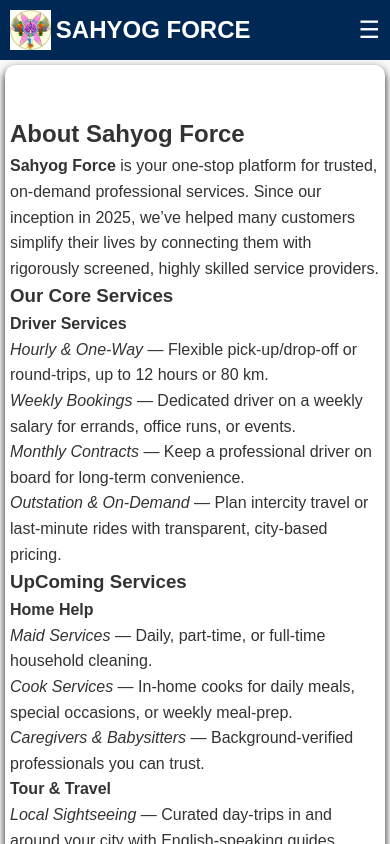
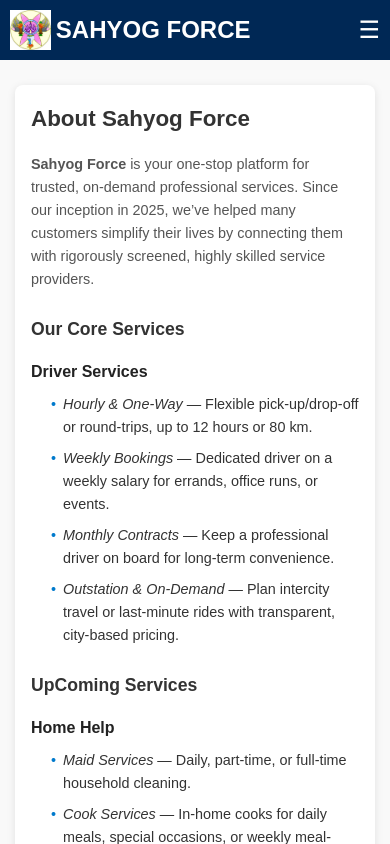
Before and after one commit to ayushmishra25/Tours-and-Travels, a React (Vite) app in the folder Frontend/: page /about in a window 390 px wide. Shown: the top 844 px of the page. Built offline with nearby package versions, Linux system fonts and the light colour scheme.

Commit message:
about css added

```diff
--- a/Frontend/src/App.css
+++ b/Frontend/src/App.css
@@ -2505,3 +2505,119 @@ fieldset.account-details legend {
     padding: 1.5rem;
   }
 }
+
+/* About.css */
+
+.wrapper {
+  max-width: 1200px;
+  margin: 0 auto;
+  padding: 40px 20px;
+}
+
+.page-content {
+  background: #ffffff;
+  border-radius: 8px;
+  box-shadow: 0 2px 8px rgba(0,0,0,0.1);
+  padding: 40px;
+}
+
+.about h2,
+.about h3 {
+  color: #333333;
+  margin-bottom: 16px;
+  font-weight: 600;
+}
+
+.about p {
+  color: #555555;
+  line-height: 1.6;
+  margin-bottom: 24px;
+}
+
+.about ul {
+  list-style: none;
+  margin: 0 0 24px 0;
+  padding: 0;
+}
+
+.about ul > li {
+  margin-bottom: 16px;
+}
+
+.about ul > li > strong {
+  display: block;
+  color: #222222;
+  margin-bottom: 8px;
+  font-size: 1.1rem;
+}
+
+.about ul ul {
+  padding-left: 20px;
+  margin-top: 8px;
+}
+
+.about ul ul li {
+  margin-bottom: 8px;
+  position: relative;
+  padding-left: 12px;
+}
+
+.about ul ul li:before {
+  content: "•";
+  position: absolute;
+  left: 0;
+  color: #007ACC;
+}
+
+.price-note {
+  margin-top: 32px;
+  font-size: 0.9rem;
+  color: #777777;
+}
+
+/* Responsive adjustments */
+@media (max-width: 768px) {
+  .wrapper {
+    padding: 20px 10px;
+  }
+
+  .page-content {
+    padding: 20px;
+  }
+
+  .about h2 {
+    font-size: 1.6rem;
+  }
+
+  .about h3 {
+    font-size: 1.3rem;
+  }
+
+  .about p,
+  .about ul ul li {
+    font-size: 0.95rem;
+  }
+
+  .about ul > li > strong {
+    font-size: 1rem;
+  }
+}
+
+@media (max-width: 480px) {
+  .page-content {
+    padding: 16px;
+  }
+
+  .about h2 {
+    font-size: 1.4rem;
+  }
+
+  .about h3 {
+    font-size: 1.1rem;
+  }
+
+  .about p,
+  .about ul ul li {
+    font-size: 0.9rem;
+  }
+}
--- a/Frontend/src/pages/About.jsx
+++ b/Frontend/src/pages/About.jsx
@@ -29,16 +29,6 @@ function About() {
               <ul>
                 <li><em>Maid Services</em> — Daily, part-time, or full-time household cleaning.</li>
                 <li><em>Cook Services</em> — In-home cooks for daily meals, special occasions, or weekly meal-prep.</li>
-                <li><em>Caregivers & Babysitters</em> — Background-verified professionals you can trust.</li>
-              </ul>
-            </li>
-
-            <li>
-              <strong>Tour & Travel</strong>
-              <ul>
-                <li><em>Local Sightseeing</em> — Curated day-trips in and around your city with English-speaking guides.</li>
-                <li><em>Outstation Packages</em> — Multi-day itineraries including driver, vehicle, and accommodations.</li>
-                <li><em>Customized Adventures</em> — Tailor-made holiday plans for families, couples, or solo travelers.</li>
               </ul>
             </li>
 
```
